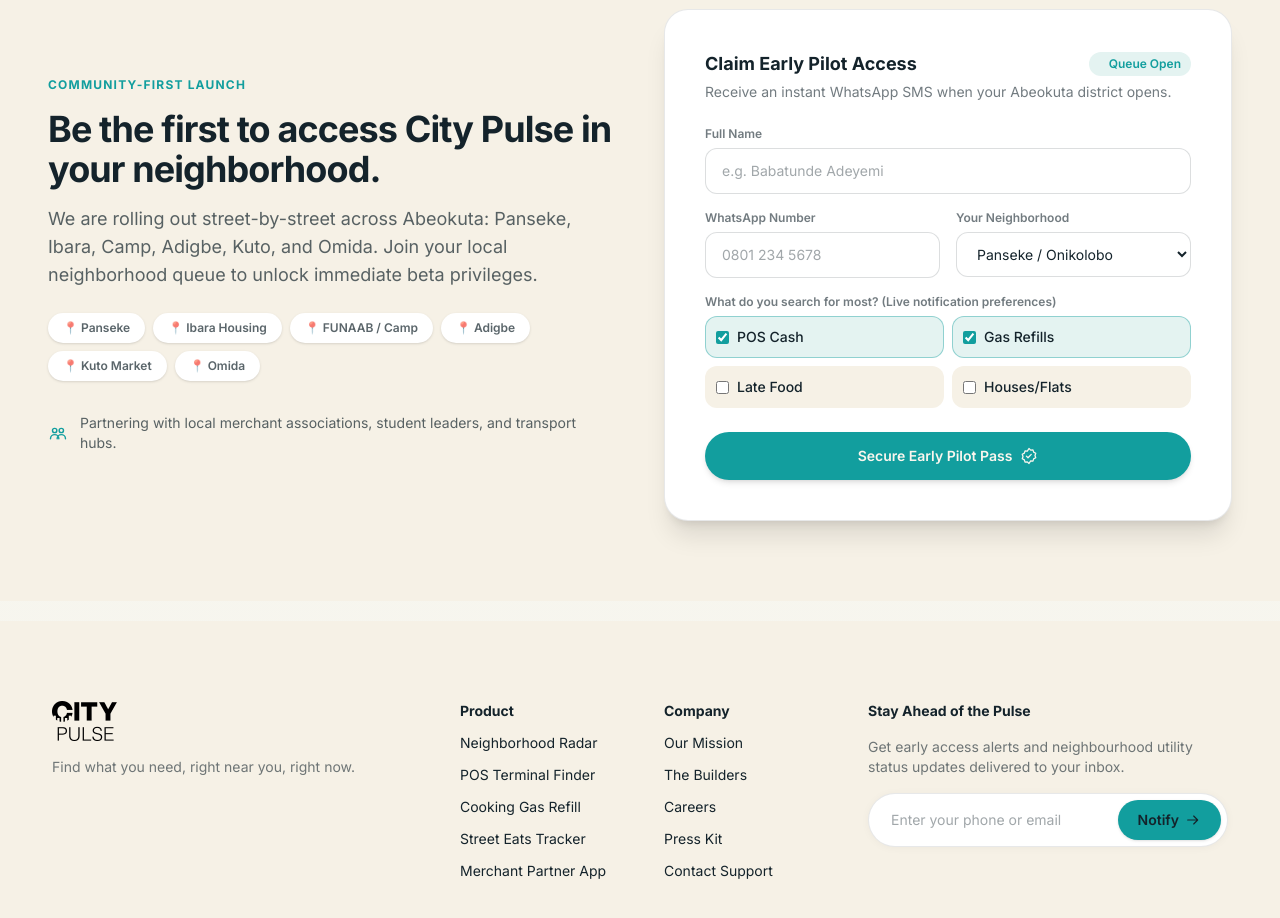
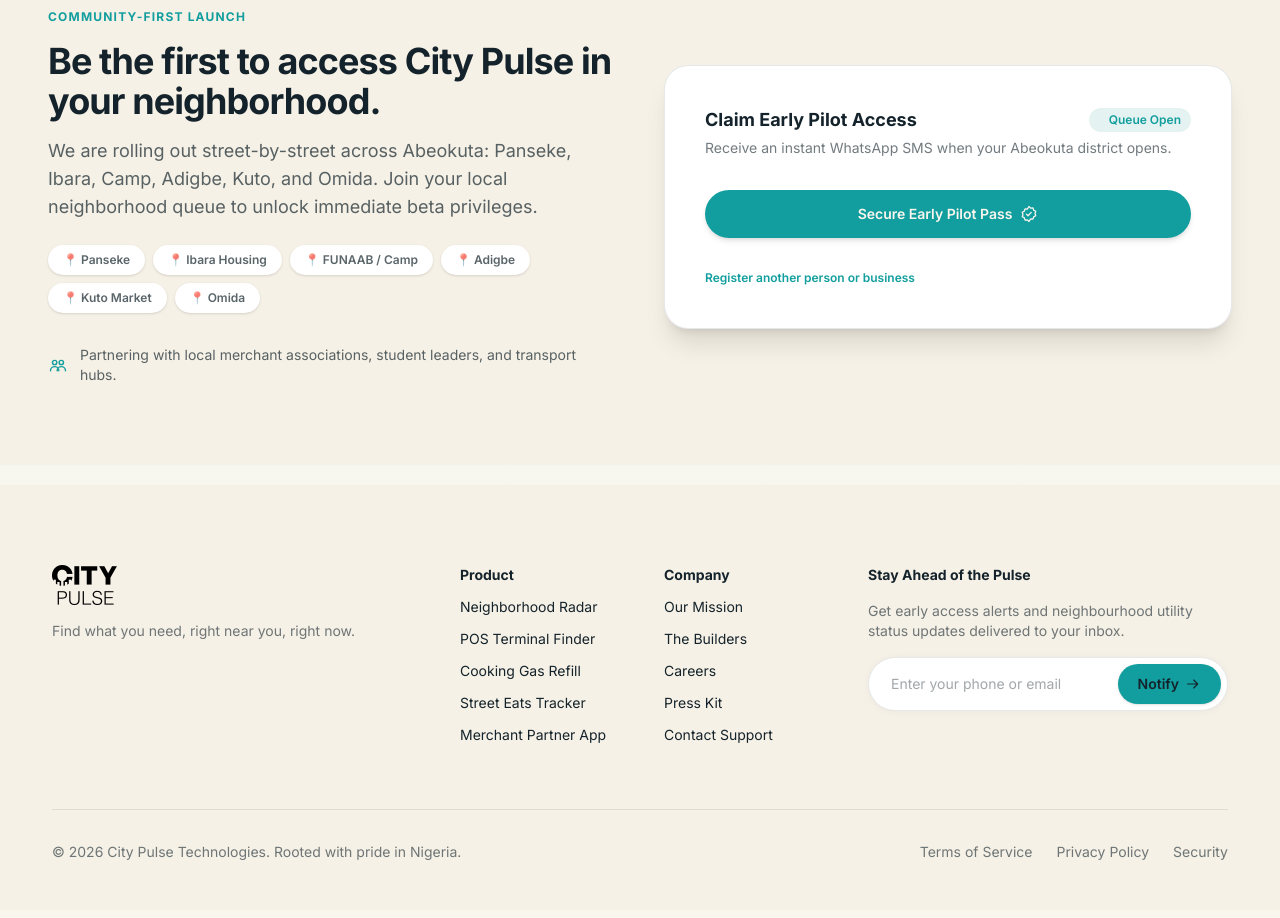
Before and after one commit to praisecracks/city-pulse, a React app in the folder apps/web/: page / in a window 1280 px wide. Shown: the part 1800-2718 px from the top of the page. Built offline with nearby package versions, Linux system fonts and the light colour scheme; the HTML template or start-up script is replaced by a standard one.

Commit message:
added pages

```diff
--- a/apps/web/src/Pages/WaitlistSection.jsx
+++ b/apps/web/src/Pages/WaitlistSection.jsx
@@ -4,8 +4,6 @@
 import WaitlistPerks from "../components/Waitlist/WaitlistPerks";
 import WaitlistMapRadar from "../components/Waitlist/WaitlistMapRadar";
 import WaitlistFAQ from "../components/Waitlist/WaitlistFAQ";
-import Footer from "../components/shared/Footer";
-import Navbar from "../components/shared/NavBar";
 
 // W1 — Home, waitlist region (PRD Section 6). id="waitlist-section" is the
 // scroll target every #waitlist-section link across the site points to —
--- a/apps/web/src/components/About/Productctabanner.jsx
+++ b/apps/web/src/components/About/Productctabanner.jsx
@@ -24,7 +24,7 @@
           {/* Waitlist lives on Home, not this page — cross-page hash needs
               the ScrollToHash effect noted below to actually scroll. */}
           <Link
-            to="/#waitlist-section"
+            to="/waitlist"
             className="w-full rounded-full bg-white px-8 py-4 text-center text-sm font-semibold text-[#129E9E] shadow-md transition-all hover:bg-[#FAF6EE] sm:w-auto"
           >
             Join the Abeokuta Waitlist
--- a/apps/web/src/components/Contact/ContactCTABanner.jsx
+++ b/apps/web/src/components/Contact/ContactCTABanner.jsx
@@ -14,13 +14,14 @@
             Ready to stop guessing and start knowing?
           </h2>
           <p className="text-base leading-relaxed text-[#FAF6EE]/80">
-            Get live neighborhood utility intelligence right on your phone. Join the Abeokuta early pilot waitlist or list your kiosk today.
+            Get live neighborhood utility intelligence right on your phone. Join
+            the Abeokuta early pilot waitlist or list your kiosk today.
           </p>
         </div>
 
         <div className="z-10 flex w-full flex-col items-center gap-4 sm:flex-row md:w-auto">
           <Link
-            to="/#waitlist-section"
+            to="/waitlist"
             className="w-full rounded-full bg-white px-8 py-3.5 text-center text-sm font-semibold text-[#129E9E] shadow-sm transition-all hover:bg-[#FAF6EE] sm:w-auto"
           >
             Join Waitlist
--- a/apps/web/src/components/home/Hero.jsx
+++ b/apps/web/src/components/home/Hero.jsx
@@ -32,13 +32,13 @@
           </p>
 
           <div className="mt-8 flex flex-wrap items-center gap-4">
-            <a
-              href="#waitlist-section"
+            <Link
+              to="/waitlist"
               className="rounded-full bg-[#129E9E] px-7 py-3.5 text-sm font-semibold text-[#FAF6EE] shadow-lg shadow-[#129E9E]/25 transition-colors hover:bg-[#0E7F7F]"
             >
               {/* Download the app */}
               Join Waitlist
-            </a>
+            </Link>
 
             <Link
               to="/"
--- a/apps/web/src/components/home/HeroSection.jsx
+++ b/apps/web/src/components/home/HeroSection.jsx
@@ -48,14 +48,14 @@
           </p>
 
           <div className="flex w-full flex-wrap items-center gap-4 pt-2 sm:w-auto">
-            <a
-              href="#waitlist-section"
+            <Link
+              to="/waitlist"
               className="flex items-center justify-center gap-2 rounded-full bg-[#129E9E] px-7 py-3.5 text-sm font-semibold text-[#FAF6EE] shadow-md transition-all hover:bg-[#0E7F7F] hover:shadow-lg"
             >
               {/* Download the app */}
               Join the Waitlist
               <ArrowIcon />
-            </a>
+            </Link>
 
             <Link
               to="/about/product"
--- a/apps/web/src/components/home/WaitlistSection.jsx
+++ b/apps/web/src/components/home/WaitlistSection.jsx
@@ -1,5 +1,6 @@
 import { useRef, useState } from "react";
 import Icon from "../shared/Icon";
+import { Link } from "react-router-dom";
 
 const neighborhoods = [
   ["panseke", "📍 Panseke"],
@@ -14,20 +15,11 @@
   "w-full rounded-xl border border-[#14232B]/15 bg-white px-4 py-3 text-sm text-[#14232B] placeholder:text-[#14232B]/40 focus:border-[#129E9E] focus:outline-none focus:ring-2 focus:ring-[#129E9E]/20";
 
 export default function WaitlistSection() {
-  const [neighborhood, setNeighborhood] = useState("panseke");
-  const [submitted, setSubmitted] = useState(false);
-  const selectRef = useRef(null);
-
-  const chooseNeighborhood = (value) => {
-    setNeighborhood(value);
-    requestAnimationFrame(() => {
-      selectRef.current?.scrollIntoView({ behavior: "smooth", block: "center" });
-      selectRef.current?.focus();
-    });
-  };
-
   return (
-    <section className="w-full bg-[#F6F1E6] px-6 py-20 lg:px-12" id="waitlist-section">
+    <section
+      className="w-full bg-[#F6F1E6] px-6 py-20 lg:px-12"
+      id="waitlist-section"
+    >
       <div className="mx-auto grid max-w-[1240px] grid-cols-1 items-center gap-12 lg:grid-cols-12">
         <div className="flex flex-col items-start gap-4 lg:col-span-6">
           <span className="text-xs font-bold uppercase tracking-widest text-[#129E9E]">
@@ -37,7 +29,9 @@
             Be the first to access City Pulse in your neighborhood.
           </h2>
           <p className="text-lg text-[#14232B]/70">
-            We are rolling out street-by-street across Abeokuta: Panseke, Ibara, Camp, Adigbe, Kuto, and Omida. Join your local neighborhood queue to unlock immediate beta privileges.
+            We are rolling out street-by-street across Abeokuta: Panseke, Ibara,
+            Camp, Adigbe, Kuto, and Omida. Join your local neighborhood queue to
+            unlock immediate beta privileges.
           </p>
 
           <div className="flex flex-wrap gap-2 pt-2">
@@ -55,7 +49,10 @@
 
           <div className="flex items-center gap-3 pt-4 text-sm text-[#14232B]/70">
             <Icon name="groups" size={20} className="text-[#129E9E]" />
-            <span>Partnering with local merchant associations, student leaders, and transport hubs.</span>
+            <span>
+              Partnering with local merchant associations, student leaders, and
+              transport hubs.
+            </span>
           </div>
         </div>
 
@@ -63,96 +60,32 @@
           <div className="flex flex-col gap-6 rounded-3xl border border-[#14232B]/10 bg-white p-8 shadow-xl sm:p-10">
             <div className="flex flex-col gap-1">
               <div className="flex items-center justify-between">
-                <span className="text-lg font-bold text-[#14232B]">Claim Early Pilot Access</span>
+                <span className="text-lg font-bold text-[#14232B]">
+                  Claim Early Pilot Access
+                </span>
                 <span className="inline-flex items-center gap-1 rounded-full bg-[#E4F3F1] px-2.5 py-1 text-xs font-semibold text-[#129E9E]">
                   <span className="h-1.5 w-1.5 animate-ping rounded-full bg-[#129E9E]" />
                   Queue Open
                 </span>
               </div>
               <span className="text-sm text-[#14232B]/60">
-                Receive an instant WhatsApp SMS when your Abeokuta district opens.
+                Receive an instant WhatsApp SMS when your Abeokuta district
+                opens.
               </span>
             </div>
 
-            <form
-              onSubmit={(e) => {
-                e.preventDefault();
-                setSubmitted(true);
-              }}
-              className="flex flex-col gap-4"
-            >
-              {!submitted ? (
-                <div className="flex flex-col gap-4">
-                  <Field label="Full Name" id="full-name">
-                    <input id="full-name" required type="text" placeholder="e.g. Babatunde Adeyemi" className={inputClass} />
-                  </Field>
+            <Link to="/waitlist">
+              <button className="mt-2 flex w-full items-center justify-center gap-2 rounded-full bg-[#129E9E] px-6 py-3.5 text-sm font-semibold text-[#FAF6EE] shadow-md transition-all hover:bg-[#0E7F7F]">
+                <span>Secure Early Pilot Pass</span>
+                <Icon name="verified" size={18} />
+              </button>
+            </Link>
 
-                  <div className="grid grid-cols-1 gap-4 sm:grid-cols-2">
-                    <Field label="WhatsApp Number" id="phone-number">
-                      <input id="phone-number" required type="tel" placeholder="0801 234 5678" className={inputClass} />
-                    </Field>
-                    <Field label="Your Neighborhood" id="neighborhood-select">
-                      <select
-                        ref={selectRef}
-                        id="neighborhood-select"
-                        value={neighborhood}
-                        onChange={(e) => setNeighborhood(e.target.value)}
-                        className={`${inputClass} cursor-pointer`}
-                      >
-                        <option value="panseke">Panseke / Onikolobo</option>
-                        <option value="ibara">Ibara GRA</option>
-                        <option value="camp">Camp / Alabata (FUNAAB)</option>
-                        <option value="adigbe">Adigbe / Opako</option>
-                        <option value="kuto">Kuto / Isale-Igbein</option>
-                        <option value="other">Other Abeokuta Area</option>
-                      </select>
-                    </Field>
-                  </div>
-
-                  <div>
-                    <label className="mb-1.5 block text-xs font-semibold text-[#14232B]/60">
-                      What do you search for most? (Live notification preferences)
-                    </label>
-                    <div className="grid grid-cols-2 gap-2 text-[#14232B]">
-                      {["POS Cash", "Gas Refills", "Late Food", "Houses/Flats"].map((item, i) => (
-                        <label
-                          key={item}
-                          className="flex items-center gap-2 rounded-xl border border-transparent bg-[#F6F1E6] p-2.5 transition-all hover:bg-[#F0EADB] has-[:checked]:border-[#129E9E]/40 has-[:checked]:bg-[#E4F3F1]"
-                        >
-                          <input defaultChecked={i < 2} className="rounded accent-[#129E9E]" type="checkbox" />
-                          <span className="text-sm font-medium">{item}</span>
-                        </label>
-                      ))}
-                    </div>
-                  </div>
-
-                  <button
-                    className="mt-2 flex w-full items-center justify-center gap-2 rounded-full bg-[#129E9E] px-6 py-3.5 text-sm font-semibold text-[#FAF6EE] shadow-md transition-all hover:bg-[#0E7F7F]"
-                    type="submit"
-                  >
-                    <span>Secure Early Pilot Pass</span>
-                    <Icon name="verified" size={18} />
-                  </button>
-                </div>
-              ) : (
-                <div className="flex flex-col items-center gap-3 rounded-2xl bg-[#F6F1E6] p-6 text-center">
-                  <div className="flex h-12 w-12 items-center justify-center rounded-full bg-[#129E9E] text-[#FAF6EE]">
-                    <Icon name="check_circle" size={28} />
-                  </div>
-                  <h4 className="text-lg font-bold text-[#14232B]">You're on the Abeokuta list!</h4>
-                  <p className="max-w-sm text-sm text-[#14232B]/70">
-                    We've reserved your early invite. Watch your WhatsApp for a private download link and verified merchant updates.
-                  </p>
-                  <button
-                    type="button"
-                    onClick={() => setSubmitted(false)}
-                    className="mt-2 text-xs font-semibold text-[#129E9E] hover:underline"
-                  >
-                    Register another person or business
-                  </button>
-                </div>
-              )}
-            </form>
+            <Link to="/waitlist">
+              <button className="mt-2 text-xs text-center font-semibold text-[#129E9E] hover:underline">
+                Register another person or business
+              </button>
+            </Link>
           </div>
         </div>
       </div>
@@ -163,7 +96,10 @@
 function Field({ label, id, children }) {
   return (
     <div>
-      <label className="mb-1.5 block text-xs font-semibold text-[#14232B]/60" htmlFor={id}>
+      <label
+        className="mb-1.5 block text-xs font-semibold text-[#14232B]/60"
+        htmlFor={id}
+      >
         {label}
       </label>
       {children}
```
Also changed, not shown: apps/web/src/components/home/EverydayNeedsSection.jsx (+4 -3 lines), apps/web/src/components/home/LaunchBanner.jsx (+5 -3 lines), apps/web/src/components/shared/Footer.jsx (+4 -3 lines), apps/web/src/components/shared/NavBar.jsx (+5 -5 lines).
